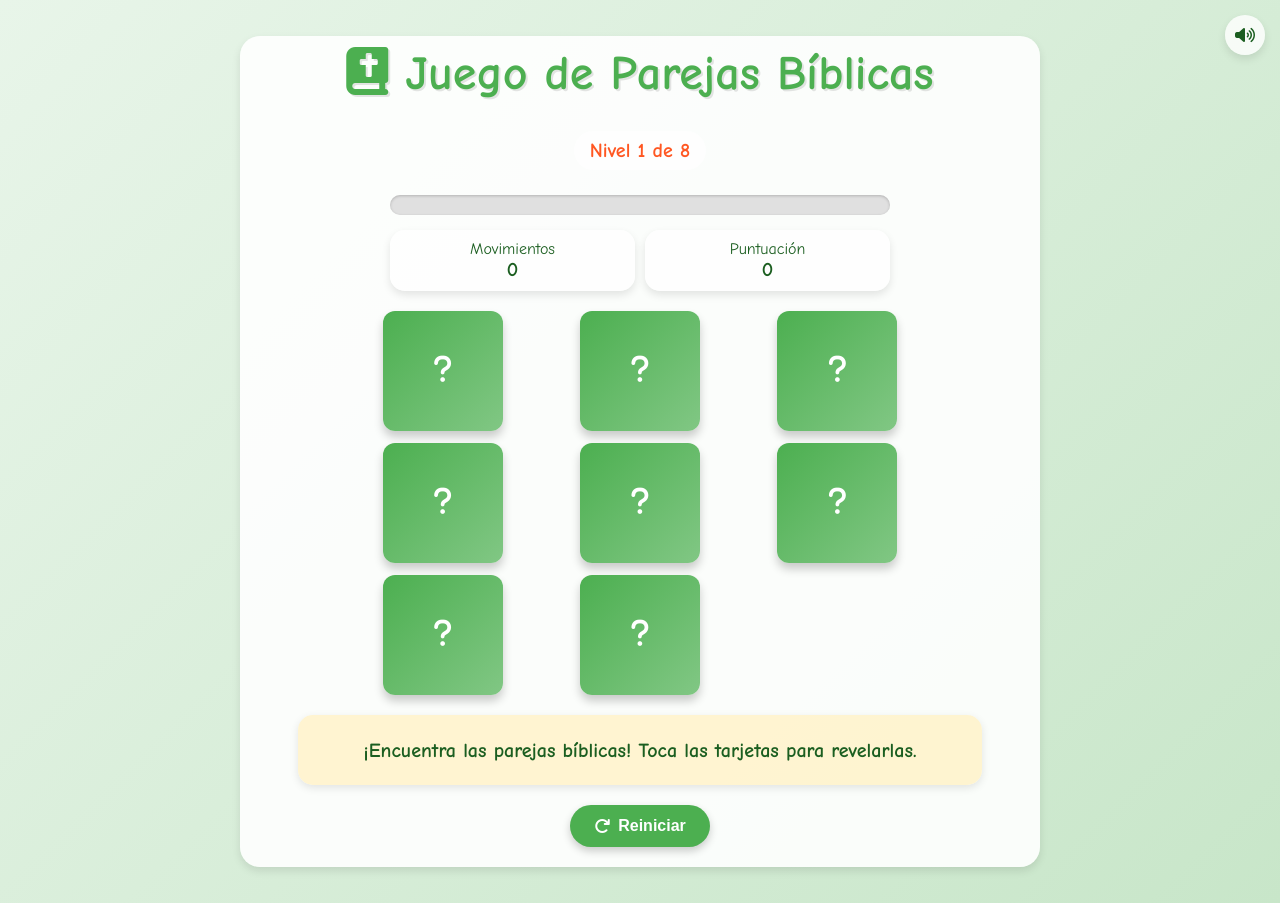
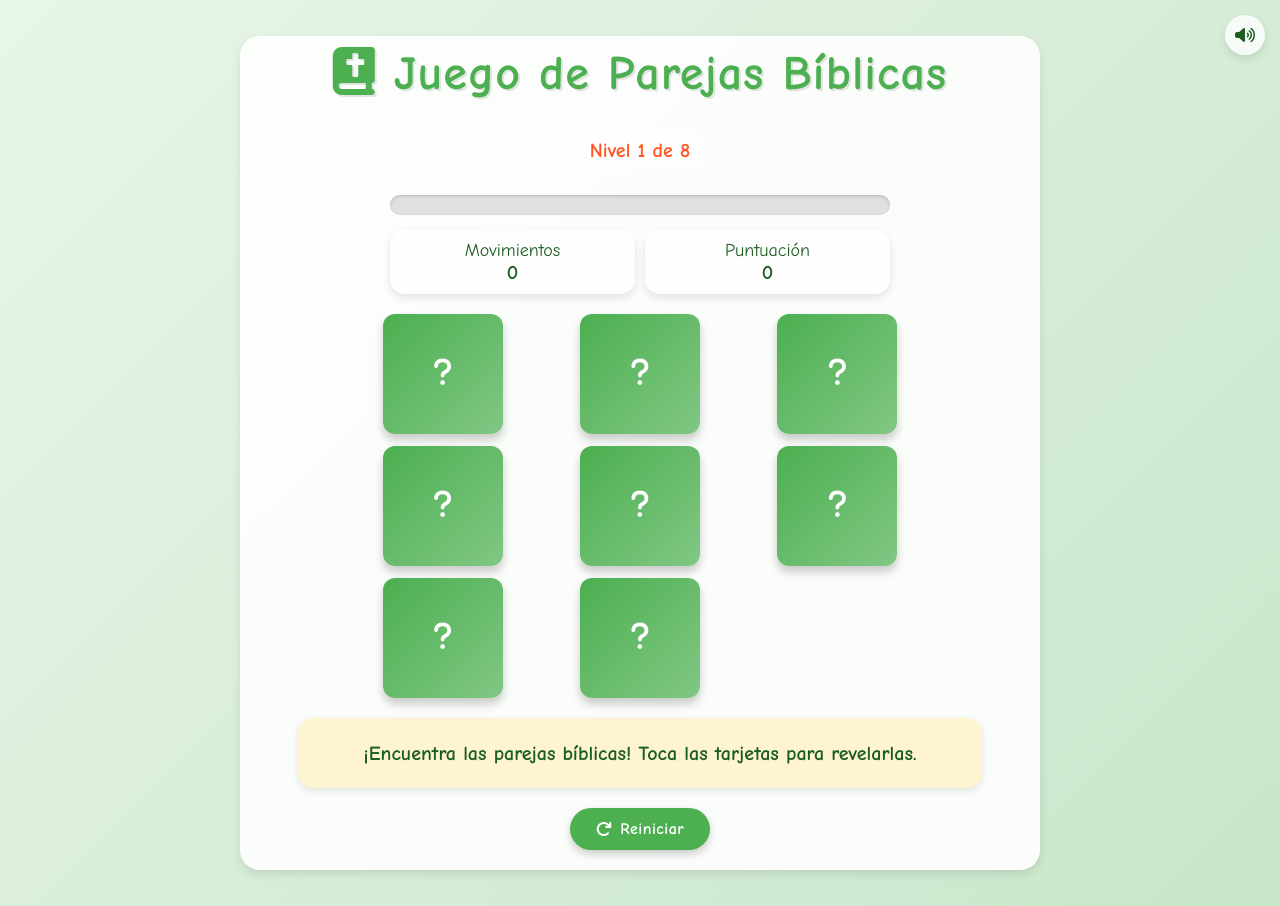
Before and after one commit to IPUCSANCARLOS/parejas_biblicas, a plain HTML site: page index.html in a window 1280 px wide. Drawn offline with Linux system fonts and the light colour scheme.

Commit message:
index.html

```diff
--- a/index.html
+++ b/index.html
@@ -22,11 +22,15 @@
       --color-progress: #4CAF50;
       --color-btn-next: #2196F3;
       --shadow: 0 4px 8px rgba(0,0,0,0.1);
+      --fuente-ninos: 'Comic Sans MS', 'Chalkboard SE', 'Marker Felt', sans-serif;
     }
+
+    @import url('https://fonts.googleapis.com/css2?family=Fredoka+One&display=swap');
+    @import url('https://fonts.googleapis.com/css2?family=Gochi+Hand&display=swap');
 
     body {
       background: linear-gradient(135deg, var(--color-background) 0%, #c8e6c9 100%);
-      font-family: 'Comic Sans MS', cursive, sans-serif;
+      font-family: var(--fuente-ninos);
       text-align: center;
       margin: 0;
       padding: 16px 8px;
@@ -54,6 +58,8 @@
       font-size: clamp(1.8rem, 5vw, 3rem);
       text-shadow: 2px 2px 0px rgba(0,0,0,0.1);
       animation: bounce 2s infinite;
+      font-family: 'Fredoka One', var(--fuente-ninos);
+      letter-spacing: 1px;
     }
 
     .nivel-info {
@@ -65,6 +71,7 @@
       padding: 8px 16px;
       border-radius: 20px;
       display: inline-block;
+      font-family: 'Gochi Hand', var(--fuente-ninos);
     }
 
     #progreso-container {
@@ -105,10 +112,16 @@
       flex: 1;
     }
 
+    .stat-box div:first-child {
+      font-family: 'Gochi Hand', var(--fuente-ninos);
+      font-size: clamp(14px, 2.5vw, 18px);
+    }
+
     #movimientos, #puntuacion {
       font-weight: bold;
       font-size: clamp(16px, 3vw, 20px);
       color: var(--color-text);
+      font-family: 'Fredoka One', var(--fuente-ninos);
     }
 
     #tablero {
@@ -173,6 +186,7 @@
       background: linear-gradient(135deg, var(--color-primary), #81C784);
       color: white;
       font-size: clamp(24px, 6vw, 36px);
+      font-family: 'Fredoka One', var(--fuente-ninos);
     }
 
     .tarjeta-front i {
@@ -186,11 +200,13 @@
       transform: rotateY(180deg);
       font-size: clamp(10px, 2.5vw, 16px);
       overflow: hidden;
+      font-family: 'Gochi Hand', var(--fuente-ninos);
     }
 
     .tarjeta-back.nombre {
       background: linear-gradient(135deg, #42A5F5, #64B5F6);
       color: white;
+      font-family: 'Fredoka One', var(--fuente-ninos);
     }
 
     .tarjeta-back.vivencia {
@@ -212,6 +228,7 @@
       display: flex;
       align-items: center;
       justify-content: center;
+      font-family: 'Gochi Hand', var(--fuente-ninos);
     }
 
     .botones {
@@ -237,6 +254,8 @@
       gap: 8px;
       min-width: 140px;
       justify-content: center;
+      font-family: 'Fredoka One', var(--fuente-ninos);
+      letter-spacing: 0.5px;
     }
 
     button:hover {
@@ -274,6 +293,7 @@
       box-shadow: var(--shadow);
       cursor: pointer;
       z-index: 10;
+      font-family: var(--fuente-ninos);
     }
 
     .celebracion {
@@ -349,6 +369,7 @@
       color: white;
       padding: 20px;
       text-align: center;
+      font-family: var(--fuente-ninos);
     }
 
     .nivel-completado h2 {
@@ -356,11 +377,13 @@
       margin-bottom: 20px;
       color: var(--color-secondary);
       text-shadow: 0 0 10px rgba(0,0,0,0.5);
+      font-family: 'Fredoka One', var(--fuente-ninos);
     }
 
     .nivel-completado p {
       font-size: clamp(1rem, 3vw, 1.5rem);
       margin-bottom: 20px;
+      font-family: 'Gochi Hand', var(--fuente-ninos);
     }
 
     .oculto {
@@ -505,7 +528,7 @@
       { nombre: "Debora", vivencia: "Jueza y profetisa" },
       { nombre: "Raquel", vivencia: "Esposa de Jacob" },
       { nombre: "Lea", vivencia: "Madre de seis tribus" },
-      { nombre: "Rebeca", vivencia: "Esposa de Isaac" },
+      { nombre: "Rebeca", vivencia: "Esposa of Isaac" },
       { nombre: "Sara", vivencia: "Madre de Isaac" },
       { nombre: "Agar", vivencia: "Madre de Ismael" },
       { nombre: "Rahab", vivencia: "Ayudó a los espías en Jericó" },
```
